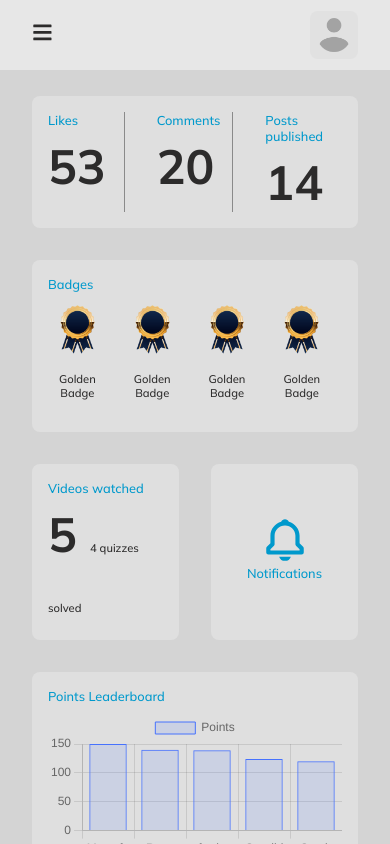
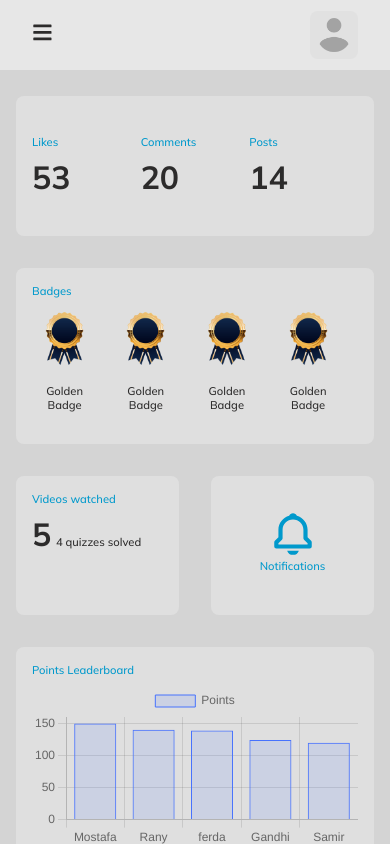
Before and after one commit to CodeTutorial4Web/alseyahia-show, a React (Create React App) app: page /create-video in a window 390 px wide. Built offline with nearby package versions, Linux system fonts and the light colour scheme.

Commit message:
Solving some design problems

```diff
--- a/src/assets/css/conversation.css
+++ b/src/assets/css/conversation.css
@@ -6,7 +6,7 @@
     direction: ltr;
     width: 100%;
     background: url(.././images/conersationBg2.png);
-    height: 100vh;
+    height: 100dvh;
     background-position: center;
     background-repeat: no-repeat;
     background-size: cover;
--- a/src/assets/css/dashboard.css
+++ b/src/assets/css/dashboard.css
@@ -13,15 +13,24 @@
 }
 
 .dashboardSection .communityActivityData {
-    display: grid;
-    grid-template-columns: repeat(3, 1fr);
-    gap: 2rem;
+    display: flex;
+    justify-content: center;
     grid-column: 1 / 5;
 }
 
 .dashboardSection .communityActivityData .communityActivityData__item {
-    border-right: 1px solid var(--thumb-bg);
+    width: calc(100% / 3);
+    display: flex;
+    flex-direction: column;
+    justify-content: center;
+    align-items: start;
 }
+
+.dashboardSection .communityActivityData .communityActivityData__item .communityActivityData__item__title {
+    width: 100%;
+    text-align: start;
+}
+
 
 .dashboardSection .communityActivityData .communityActivityData__item:nth-last-child(1) {
     border: none;
@@ -47,7 +56,7 @@
     font-size: 5rem;
 }
 
-.dashboardSection .videosWatched b span {
+.dashboardSection .videosWatched span {
     font-size: .7rem;
     font-weight: 500;
 }
@@ -165,12 +174,13 @@
 
 @media screen and (max-width: 936px) {
 
-    .communityActivityData__item b,
-    .dashboardSection .videosWatched b,
-    .dashboardSection .notifications b,
-    .dashboardSection .badges b {
 
-        font-size: 3rem;
+    .dashboardSection .communityActivityData .communityActivityData__item__title,
+    .dashboardSection .videosWatched .videosWatched__title,
+    .dashboardSection .notifications .notifications__title,
+    .dashboardSection .badges .badges__title,
+    .dashboardSection .pointsLeaderboard .pointsLeaderboard__title {
+        font-size: .8rem;
     }
 
     .dashboardSection {
@@ -203,4 +213,53 @@
 
     }
 
+    .dashboardSection {
+        padding: 2rem 1rem;
+
+    }
+
 }
+
+
+@media screen and (max-width: 693px) {
+
+
+    .communityActivityData__item b,
+    .dashboardSection .videosWatched b,
+    .dashboardSection .notifications b,
+    .dashboardSection .badges b {
+
+        font-size: 3rem;
+    }
+
+
+
+    .dashboardSection .communityActivityData .communityActivityData__item__title,
+    .dashboardSection .videosWatched .videosWatched__title,
+    .dashboardSection .notifications .notifications__title,
+    .dashboardSection .badges .badges__title,
+    .dashboardSection .pointsLeaderboard .pointsLeaderboard__title {
+        font-size: .8rem;
+    }
+}
+
+
+@media screen and (max-width: 400px) {
+
+    .communityActivityData__item b,
+    .dashboardSection .videosWatched b,
+    .dashboardSection .notifications b,
+    .dashboardSection .badges b {
+
+        font-size: 2rem;
+    }
+
+    .dashboardSection .communityActivityData .communityActivityData__item__title,
+    .dashboardSection .videosWatched .videosWatched__title,
+    .dashboardSection .notifications .notifications__title,
+    .dashboardSection .badges .badges__title,
+    .dashboardSection .pointsLeaderboard .pointsLeaderboard__title {
+        font-size: .7rem;
+    }
+
+}
--- a/src/assets/css/main.css
+++ b/src/assets/css/main.css
@@ -417,6 +417,6 @@ footer button:hover {
 
 @media screen and (max-width: 768px) {
     .p-inline {
-        padding: 0 2rem;
+        padding: 1rem;
     }
 }
--- a/src/assets/css/settings.css
+++ b/src/assets/css/settings.css
@@ -150,9 +150,6 @@
     position: relative;
 }
 
-.enablePrivateChat.show p {
-    display: inline-block;
-}
 
 .enablePrivateChat .infoBtn {
     position: absolute;
@@ -175,7 +172,6 @@
     font-size: .8rem;
     color: var(--gray-color);
     width: 80%;
-    display: none;
 }
 
 
@@ -395,11 +391,23 @@
 
 
 
-@media screen and (max-width :649px) {
+@media screen and (max-width:649px) {
+    .profile-settings {
+        flex-direction: column;
+        justify-content: center;
+    }
+
+    .profile-settings .userAvatar {
+        justify-content: center;
+    }
 
     .profile-settings .displayname-desc .displayname {
         font-size: 1rem;
 
+    }
+
+    .profile-settings .displayname-desc .userDesc {
+        font-size: .7rem;
     }
 
     .themesContainer {
--- a/src/assets/css/shop.css
+++ b/src/assets/css/shop.css
@@ -199,3 +199,17 @@
     color: rgb(108, 172, 255);
 
 }
+
+
+@media screen and (max-width: 650px) {
+
+    .shopSection {
+        padding: 2rem 0;
+
+    }
+
+    .shopSection .blog__grid .shopItem {
+        border-radius: 0;
+    }
+
+}
--- a/src/assets/css/videos.css
+++ b/src/assets/css/videos.css
@@ -159,9 +159,19 @@
         font-size: .7rem;
     }
 
+    .videosSection {
+        padding: 2rem 1rem;
+
+    }
 
     .searchVideo input {
         width: 30vw;
     }
 
+    .searchVideo {
+        width: calc(100% - 2rem);
+        right: 1rem;
+
+    }
+
 }
--- a/src/components/community/DashboardSection.js
+++ b/src/components/community/DashboardSection.js
@@ -32,14 +32,14 @@ export default function DashboardSection() {
           <b>20</b>
         </div>
         <div className="communityActivityData__item">
-          <p className="communityActivityData__item__title">Posts published</p>
+          <p className="communityActivityData__item__title">Posts</p>
 
           <b>14</b>
         </div>
       </div>
       <div className="videosWatched">
         <p className="videosWatched__title">Videos watched</p>
-        <b>5 <span>4 quizzes solved</span></b>
+        <b>5</b>  <span>4 quizzes solved</span>
       </div>
       <Link to={"/notifications"} className="notifications">
 
--- a/src/components/community/SettingsSection.js
+++ b/src/components/community/SettingsSection.js
@@ -130,7 +130,7 @@ export default function SettingsSection() {
 
 
 
-            <div className={showInfo ? "enablePrivateChat show" : "enablePrivateChat"} >
+            <div className={"enablePrivateChat"} >
 
                 <div className="enablePrivateChat-text">
                     <h3>Enable private chats with students.</h3>
@@ -154,9 +154,6 @@ export default function SettingsSection() {
                     }} type="checkbox" id="privateChat" />
                 </div>
 
-                <i className="infoBtn" onClick={() => {
-                    setShowInfo(!showInfo);
-                }}><BiSolidInfoCircle /></i>
             </div>
 
 
```
